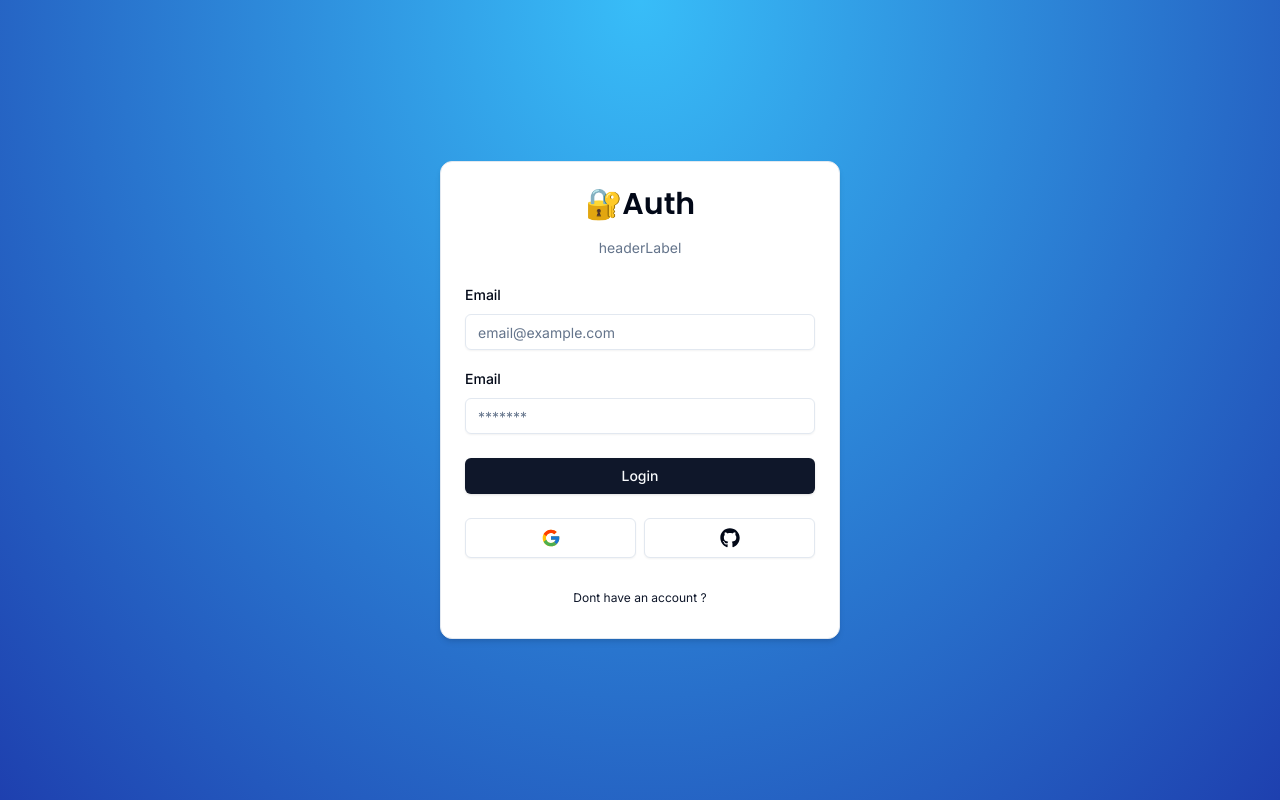
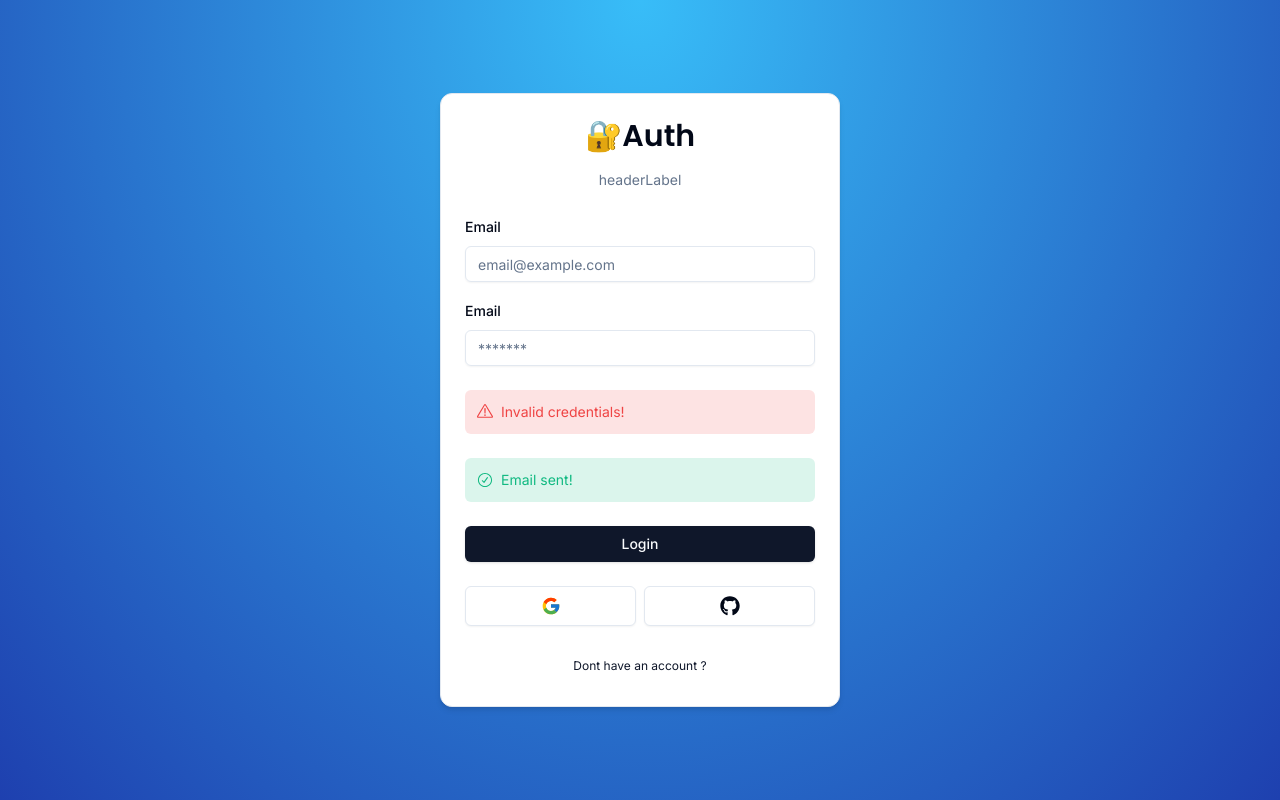
Before and after one commit to Jisap/Next14-Auth-V5, a Next.js app: page /auth/login in a window 1280 px wide. Built offline with nearby package versions, Linux system fonts and the light colour scheme.

Commit message:
form-error-success

```diff
--- a/components/auth/login-form.tsx
+++ b/components/auth/login-form.tsx
@@ -15,6 +15,8 @@
 import { LoginSchema } from "@/schemas";
 import { Input } from "../ui/input";
 import { Button } from "../ui/button";
+import { FormError } from "../form-error";
+import { FormSuccess } from "../form-success";
 
 
 export const LoginForm = () => {
@@ -80,6 +82,8 @@
               )}
             />
           </div>
+          <FormError message="Invalid credentials!"/>
+          <FormSuccess message="Email sent!" />
           <Button
             type="submit"
             className="w-full"
--- a/components/form-error.tsx
+++ b/components/form-error.tsx
@@ -8,7 +8,7 @@
   if(!message) return null
 
   return (
-    <div className="bg-destructive/º5 p-3 rounded-md flex items-center gap-x-2 text-sm text-destructive">
+    <div className="bg-destructive/15 p-3 rounded-md flex items-center gap-x-2 text-sm text-destructive">
       <ExclamationTriangleIcon className="h-4 w-4"/>
       <p>{message}</p>
     </div>
--- /dev/null
+++ b/components/form-success.tsx
@@ -0,0 +1,16 @@
+import { CheckCircledIcon } from "@radix-ui/react-icons"
+
+interface FormSuccessProps {
+  message?: string;
+};
+
+export const FormSuccess = ({message}:FormSuccessProps) => {
+  if(!message) return null
+
+  return (
+    <div className="bg-emerald-500/15 p-3 rounded-md flex items-center gap-x-2 text-sm text-emerald-500">
+      <CheckCircledIcon className="h-4 w-4"/>
+      <p>{message}</p>
+    </div>
+  )
+}
```
